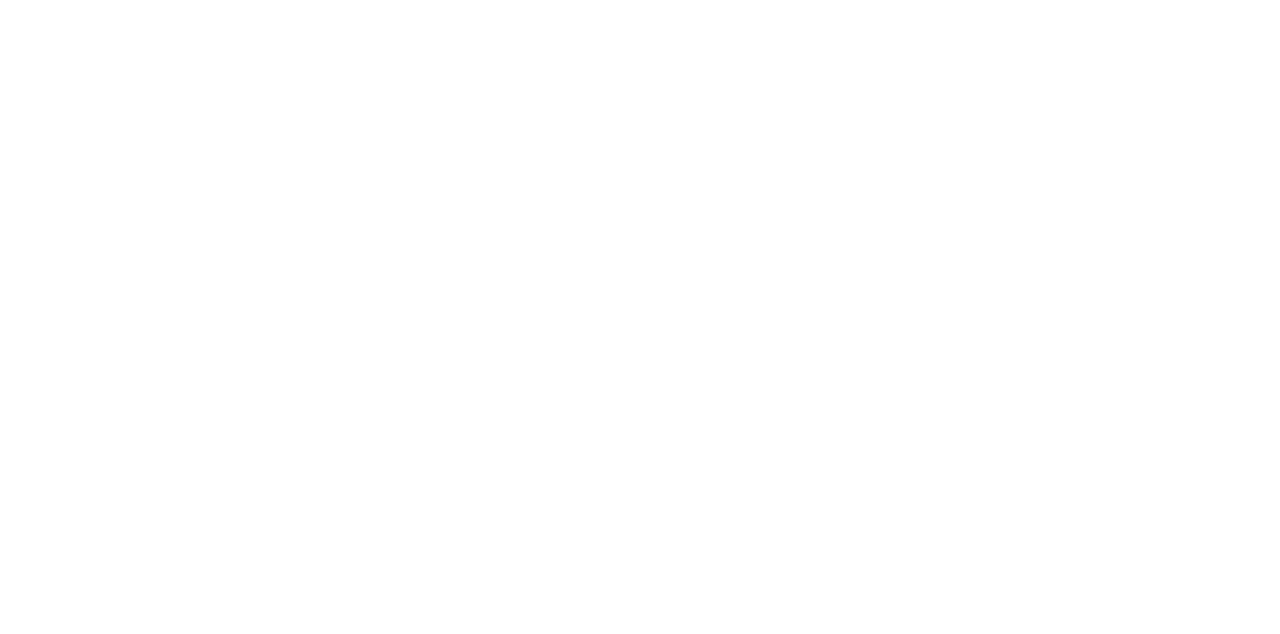
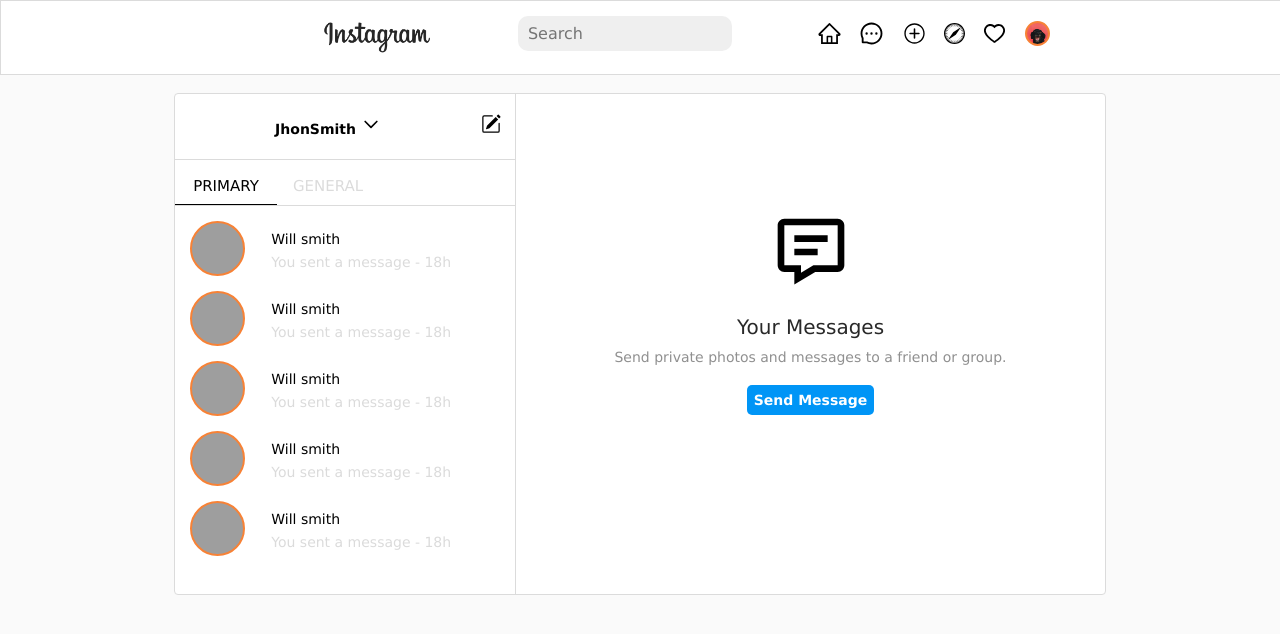
Before and after one commit to bader1995/instaclone_frontend, a React (Create React App) app: page /direct/inbox in a window 1280 px wide. Before the commit this address had no page. Shown: the top 634 px of the page. Built offline with nearby package versions, Linux system fonts and the light colour scheme; grey boxes are pictures that could not be loaded; a web font is replaced by a local one.

Commit message:
Modified topBar component & Created conversations screen

```diff
--- a/src/App.js
+++ b/src/App.js
@@ -1,6 +1,7 @@
 import './index.css';
 import { AppFeed } from './screens/AppFeed';
 import { AppLogin } from './screens/AppLogin';
+import { AppConversations } from './screens/AppConversations';
 import {
   BrowserRouter as Router,
   Route,
@@ -14,6 +15,7 @@
       <Routes>
         <Route exact path="/" element={<AppFeed />} />
         <Route path="/login" element={<AppLogin />} />
+        <Route path="/direct/inbox/" element={<AppConversations />} />
       </Routes>
     </Router>
   );
--- a/src/components/AppTopBar.js
+++ b/src/components/AppTopBar.js
@@ -1,4 +1,4 @@
-import React, { useState } from 'react'
+import React, { useState, useEffect } from 'react'
 import MainLogo from '../assets/img/instagram.png'
 import { AppInput } from '../components/AppInput'
 import { AiOutlineHeart, AiOutlineHome, AiOutlineMessage  } from 'react-icons/ai';
@@ -7,21 +7,53 @@
 import { CircleImage } from './CircleImage';
 import ProfilePicture from '../assets/img/profile.jpg'
 import { AddPost } from './AddPost';
+import { Link } from 'react-router-dom';
 
-export const AppTopBar = ({ showExtra }) => {
+export const AppTopBar = ({ customeStyle }) => {
 
   const [showCreate, setShowCreate] = useState(false)
+  const [showExtra, setShowExtra] = useState(true)
+  const [windowDimenion, detectHW] = useState({
+    winWidth: window.innerWidth,
+    winHeight: window.innerHeight,
+  })
+
+  const detectSize = () => {
+    detectHW({
+      winWidth: window.innerWidth,
+      winHeight: window.innerHeight,
+    })
+  }
+
+  useEffect(() => {
+    window.addEventListener('resize', detectSize)
+
+    return () => {
+      window.removeEventListener('resize', detectSize)
+    }
+  }, [windowDimenion])
+
+  useEffect(() => {
+    if(windowDimenion.winWidth > 1080)
+    {
+      setShowExtra(true)
+    }
+    else
+    {
+      setShowExtra(false)
+    }
+  }, [windowDimenion])
 
   return (
     <>
         { showCreate && <AddPost onCloseClick={() => setShowCreate(false)} /> }
-        <div style={containerStyle}>
+        <div style={{ ...containerStyle, ...customeStyle }}>
             <div style={{ display: 'grid', gridTemplateColumns: 'auto 60% auto', maxWidth: '50%', margin: '0 auto' }}>
                 <img src={MainLogo} style={logoStyle} />
                 { showExtra && <AppInput placeholder="Search" customeStyle={searchInputStyle}/> }
                 <div style={iconsContainer}>
-                    <AiOutlineHome size={25} style={iconStyle} />
-                    <AiOutlineMessage size={25} style={iconStyle} />
+                    <Link exact to="/"><AiOutlineHome size={25} style={iconStyle} /></Link>
+                    <Link to="/direct/inbox/"><AiOutlineMessage size={25} style={iconStyle} /></Link>
                     <IoIosAddCircleOutline size={25} style={iconStyle} onClick={() => setShowCreate(true)} />
                     <ImSafari size={21} style={{ ...iconStyle, marginTop: '2px' }}/>
                     <AiOutlineHeart size={25} style={iconStyle} />
@@ -71,5 +103,6 @@
 }
 
 const iconStyle = {
-    cursor: 'pointer'
+    cursor: 'pointer',
+    color: 'black'
 }
--- /dev/null
+++ b/src/screens/AppConversations.js
@@ -0,0 +1,111 @@
+import { HiOutlineChevronDown } from 'react-icons/hi'
+import { BsPencilSquare } from 'react-icons/bs'
+import { BiMessageDetail } from 'react-icons/bi'
+import { AppTopBar } from '../components/AppTopBar'
+import { CircleImage } from '../components/CircleImage'
+
+export const AppConversations = () => {
+
+  return (
+    <>
+        <AppTopBar />
+        <div style={container}>
+            <div style={conversationsContainer}>
+                <div style={profilesContainer}>
+                    <div style={{ display:'grid', gridTemplateColumns: 'auto 10%', borderBottom: 'solid 1px #DBDBDB', textAlign: 'center', height: '45px', paddingTop: '20px' }}>
+                        <p style={{ display: 'inline', fontSize: '14px', fontWeight: 'bold' }}>JhonSmith <HiOutlineChevronDown style={{ display: 'inline', fontSize: '20px', lineHeight: '2px' }} /></p>
+                        <BsPencilSquare size={20} style={{ cursor: 'pointer' }} />
+                    </div>
+                    <div style={{ display: 'grid', gridTemplateColumns: '30% 30% 40%', borderBottom: 'solid 1px #DBDBDB'}}>
+                        <div style={{ height: '27px', borderBottom: 'solid 1px black', textAlign: 'center', marginTop: '17px', cursor: 'pointer' }}>
+                            <p style={{ fontSize: '15px' }}>PRIMARY</p>
+                        </div>
+                        <div style={{ height: '27px', textAlign: 'center', marginTop: '17px', cursor: 'pointer' }}>
+                            <p style={{ fontSize: '15px', color: '#DBDBDB' }}>GENERAL</p>
+                        </div>
+                    </div>
+                    <div style={{ display: 'grid', gridTemplateColumns: 'auto' }}>
+
+                        <div style={{ display: 'grid', gridTemplateColumns: '25% 75%', paddingLeft: '15px', paddingTop: '15px', minWidth: '250px' }}>
+                            <CircleImage />
+                            <div style={{ display: 'grid', gridTemplateColumns: 'auto' }}>
+                                <p style={{ fontSize: '14px', marginTop: '10px' }}>Will smith</p>
+                                <p style={{ fontSize: '14px', color: '#DBDBDB' }}>You sent a message - 18h</p>
+                            </div>
+                        </div>
+
+                        <div style={{ display: 'grid', gridTemplateColumns: '25% 75%', paddingLeft: '15px', paddingTop: '15px', minWidth: '250px' }}>
+                            <CircleImage />
+                            <div style={{ display: 'grid', gridTemplateColumns: 'auto' }}>
+                                <p style={{ fontSize: '14px', marginTop: '10px' }}>Will smith</p>
+                                <p style={{ fontSize: '14px', color: '#DBDBDB' }}>You sent a message - 18h</p>
+                            </div>
+                        </div>
+
+                        <div style={{ display: 'grid', gridTemplateColumns: '25% 75%', paddingLeft: '15px', paddingTop: '15px', minWidth: '250px' }}>
+                            <CircleImage />
+                            <div style={{ display: 'grid', gridTemplateColumns: 'auto' }}>
+                                <p style={{ fontSize: '14px', marginTop: '10px' }}>Will smith</p>
+                                <p style={{ fontSize: '14px', color: '#DBDBDB' }}>You sent a message - 18h</p>
+                            </div>
+                        </div>
+
+                        <div style={{ display: 'grid', gridTemplateColumns: '25% 75%', paddingLeft: '15px', paddingTop: '15px', minWidth: '250px' }}>
+                            <CircleImage />
+                            <div style={{ display: 'grid', gridTemplateColumns: 'auto' }}>
+                                <p style={{ fontSize: '14px', marginTop: '10px' }}>Will smith</p>
+                                <p style={{ fontSize: '14px', color: '#DBDBDB' }}>You sent a message - 18h</p>
+                            </div>
+                        </div>
+
+                        <div style={{ display: 'grid', gridTemplateColumns: '25% 75%', paddingLeft: '15px', paddingTop: '15px', minWidth: '250px' }}>
+                            <CircleImage />
+                            <div style={{ display: 'grid', gridTemplateColumns: 'auto' }}>
+                                <p style={{ fontSize: '14px', marginTop: '10px' }}>Will smith</p>
+                                <p style={{ fontSize: '14px', color: '#DBDBDB' }}>You sent a message - 18h</p>
+                            </div>
+                        </div>
+
+                    </div>
+                </div>
+                <div style={mainMessageContainer}>
+                    <BiMessageDetail style={{ fontSize: '80px' }} />
+                    <p style={{ color: '#292929', fontSize: '20px', marginBottom: '10px', marginTop: '20px' }}>Your Messages</p>
+                    <p style={{ color: '#909090', fontSize: '14px' }}>Send private photos and messages to a friend or group.</p>
+                    <button style={{ backgroundColor: '#0095F6', color: 'white', fontWeight: 'bold', fontSize: '14px', padding: '7px', cursor: 'pointer', borderRadius: '5px', border: 'none', margin: '0 auto', marginTop: '20px' }}>Send Message</button>
+                </div>
+            </div>
+        </div>
+    </>
+  )
+}
+
+const container = {
+    backgroundColor: '#FAFAFA',
+    height: '900px',
+    display: 'block',
+    paddingTop: '93px'
+}
+
+const conversationsContainer = {
+    maxWidth: '930px',
+    minWidth: '500px',
+    minHeight: '500px',
+    border: 'solid 1px #DBDBDB',
+    backgroundColor: 'white',
+    margin: '0 auto',
+    borderRadius: '4px',
+    display: 'grid',
+    gridTemplateColumns: '340px auto'
+}
+
+const profilesContainer = {
+    display: 'block'
+}
+
+const mainMessageContainer = {
+    borderLeft: 'solid 1px #DBDBDB',
+    display: 'block',
+    paddingTop: '20%',
+    textAlign: 'center'
+}
--- a/src/screens/AppFeed.js
+++ b/src/screens/AppFeed.js
@@ -11,6 +11,7 @@
     winWidth: window.innerWidth,
     winHeight: window.innerHeight,
   })
+
   const [showExtra, setShowExtra] = useState(true)
   const [actionModal, setActionModal] = useState(false)
 
@@ -43,7 +44,7 @@
   return (
     <div style={containerStyle}>
 
-        <AppTopBar showExtra={showExtra} />
+        <AppTopBar />
         { actionModal && <ActionModal onCloseClick={() => setActionModal(false)} /> }
         <div style={postsContainerStyle}>
           <div style={{ display: 'grid', gridTemplateColumns: 'auto' }}>
```
